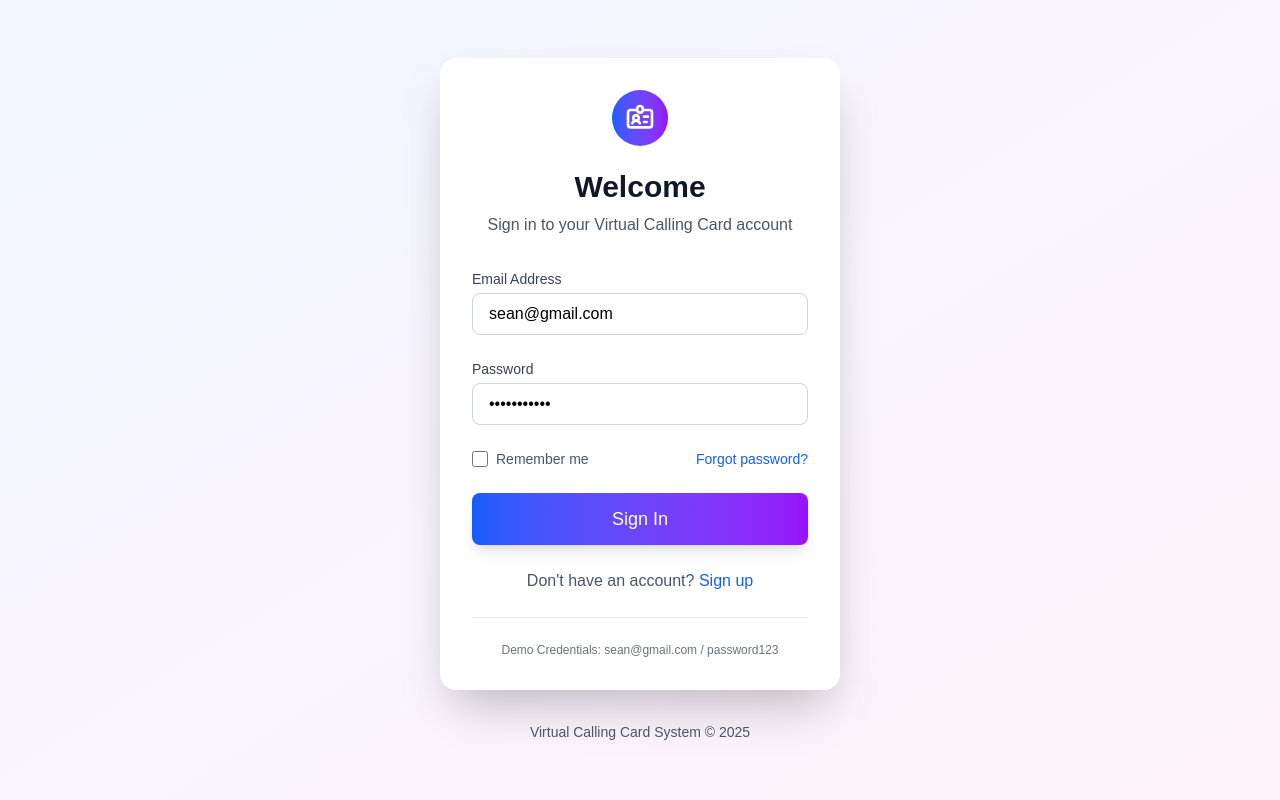
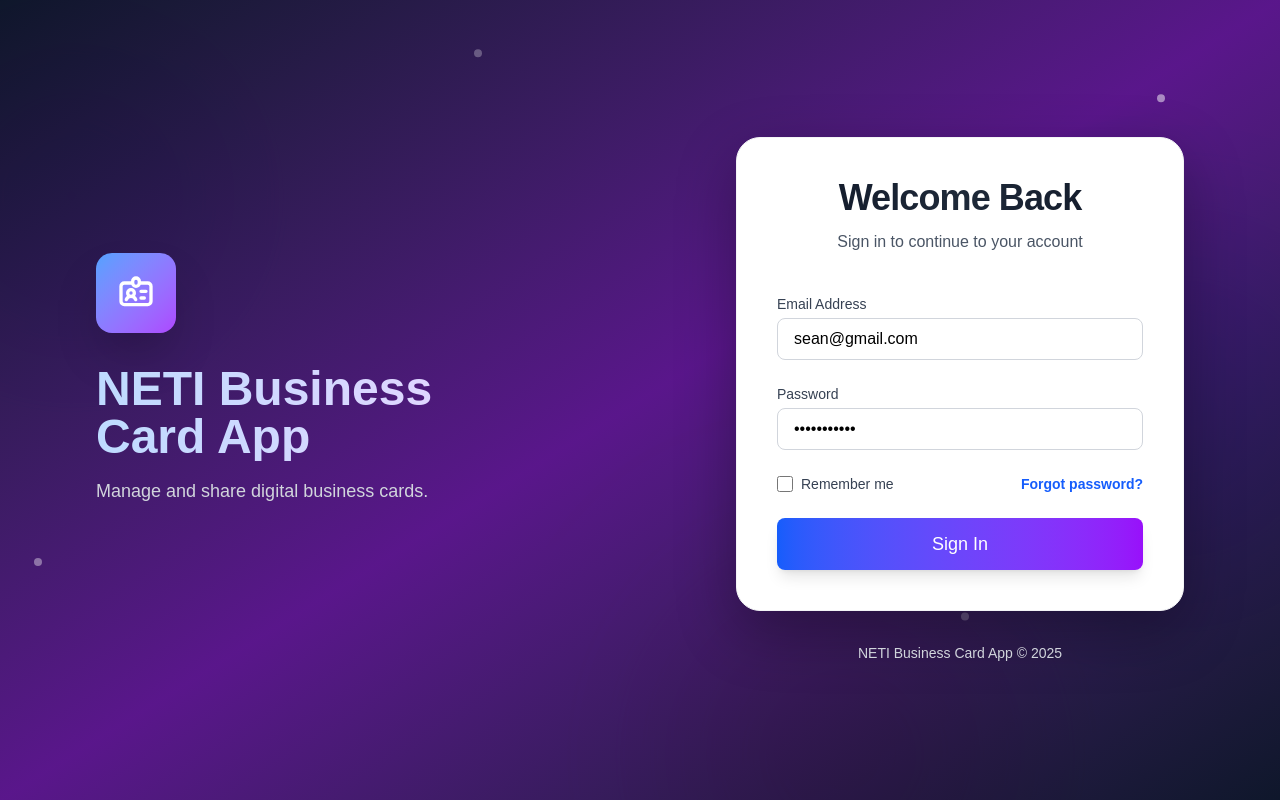
Before and after one commit to Dev-NETI/CALLING_CARD_FRONTEND, a Next.js app: page /login in a window 1280 px wide. Built offline with nearby package versions, Linux system fonts and the light colour scheme.

Commit message:
staged login form

```diff
--- a/src/app/layout.tsx
+++ b/src/app/layout.tsx
@@ -15,8 +15,8 @@ const geistMono = Geist_Mono({
 });
 
 export const metadata: Metadata = {
-  title: "Virtual Calling Card System",
-  description: "Professional virtual business cards for your team",
+  title: "NETI Business Card App",
+  description: "Virtual business card for NETI",
 };
 
 export default function RootLayout({
@@ -30,9 +30,7 @@ export default function RootLayout({
         className={`${geistSans.variable} ${geistMono.variable} antialiased`}
       >
         <AuthProvider>
-          <ToastProvider>
-            {children}
-          </ToastProvider>
+          <ToastProvider>{children}</ToastProvider>
         </AuthProvider>
       </body>
     </html>
--- a/src/app/login/page.tsx
+++ b/src/app/login/page.tsx
@@ -8,6 +8,7 @@ import { api } from "@/lib/api";
 import Button from "@/components/ui/Button";
 import Input from "@/components/ui/Input";
 import Link from "next/link";
+import { motion } from "framer-motion";
 
 export default function LoginPage() {
   const [email, setEmail] = useState("sean@gmail.com");
@@ -41,14 +42,171 @@ export default function LoginPage() {
     }
   };
 
+  // Animation variants
+  const containerVariants = {
+    hidden: { opacity: 0 },
+    visible: {
+      opacity: 1,
+      transition: {
+        staggerChildren: 0.1,
+        delayChildren: 0.2,
+      },
+    },
+  };
+
   return (
-    <div className="min-h-screen flex items-center justify-center bg-gradient-to-br from-blue-50 via-purple-50 to-pink-50">
-      <div className="absolute inset-0 bg-grid-pattern opacity-5"></div>
+    <div className="min-h-screen flex overflow-hidden bg-linear-to-br from-slate-900 via-purple-900 to-slate-900 relative">
+      {/* Animated background elements */}
+      <div className="absolute inset-0 overflow-hidden">
+        {/* Gradient orbs */}
+        <motion.div
+          className="absolute top-0 -left-40 w-80 h-80 bg-purple-500 rounded-full mix-blend-multiply filter blur-3xl opacity-20"
+          animate={{
+            x: [0, 100, 0],
+            y: [0, 50, 0],
+            scale: [1, 1.1, 1],
+          }}
+          transition={{
+            duration: 8,
+            repeat: Infinity,
+            ease: "easeInOut",
+          }}
+        />
+        <motion.div
+          className="absolute top-40 -right-40 w-80 h-80 bg-blue-500 rounded-full mix-blend-multiply filter blur-3xl opacity-20"
+          animate={{
+            x: [0, -100, 0],
+            y: [0, 100, 0],
+            scale: [1, 1.2, 1],
+          }}
+          transition={{
+            duration: 10,
+            repeat: Infinity,
+            ease: "easeInOut",
+          }}
+        />
+        <motion.div
+          className="absolute -bottom-40 left-1/2 w-80 h-80 bg-pink-500 rounded-full mix-blend-multiply filter blur-3xl opacity-20"
+          animate={{
+            x: [0, 50, 0],
+            y: [0, -50, 0],
+            scale: [1, 1.15, 1],
+          }}
+          transition={{
+            duration: 9,
+            repeat: Infinity,
+            ease: "easeInOut",
+          }}
+        />
 
-      <div className="relative w-full max-w-md px-6">
-        <div className="bg-white rounded-2xl shadow-2xl p-8">
-          <div className="text-center mb-8">
-            <div className="inline-block p-3 bg-gradient-to-r from-blue-600 to-purple-600 rounded-full mb-4">
+        {/* Floating shapes */}
+        {[...Array(6)].map((_, i) => (
+          <motion.div
+            key={i}
+            className="absolute w-2 h-2 bg-white rounded-full opacity-20"
+            style={{
+              left: `${Math.random() * 100}%`,
+              top: `${Math.random() * 100}%`,
+            }}
+            animate={{
+              y: [0, -30, 0],
+              opacity: [0.2, 0.5, 0.2],
+            }}
+            transition={{
+              duration: 3 + Math.random() * 2,
+              repeat: Infinity,
+              delay: Math.random() * 2,
+            }}
+          />
+        ))}
+      </div>
+
+      <div className="flex flex-1 flex-col lg:flex-row relative z-10">
+        {/* Left side - Branding */}
+        <motion.div
+          className="hidden lg:flex lg:flex-1 flex-col justify-center items-center p-12 text-white"
+          initial={{ opacity: 0, x: -50 }}
+          animate={{ opacity: 1, x: 0 }}
+          transition={{ duration: 0.8 }}
+        >
+          <motion.div
+            className="max-w-md"
+            animate={{
+              y: [0, -20, 0],
+            }}
+            transition={{
+              duration: 3,
+              repeat: Infinity,
+              ease: "easeInOut",
+            }}
+          >
+            <motion.div
+              className="mb-8"
+              initial={{ scale: 0 }}
+              animate={{ scale: 1 }}
+              transition={{ duration: 0.5, delay: 0.2 }}
+            >
+              <div className="w-20 h-20 bg-linear-to-br from-blue-400 to-purple-500 rounded-2xl flex items-center justify-center shadow-2xl mb-6">
+                <svg
+                  className="w-10 h-10 text-white"
+                  fill="none"
+                  stroke="currentColor"
+                  viewBox="0 0 24 24"
+                >
+                  <path
+                    strokeLinecap="round"
+                    strokeLinejoin="round"
+                    strokeWidth={2}
+                    d="M10 6H5a2 2 0 00-2 2v9a2 2 0 002 2h14a2 2 0 002-2V8a2 2 0 00-2-2h-5m-4 0V5a2 2 0 114 0v1m-4 0a2 2 0 104 0m-5 8a2 2 0 100-4 2 2 0 000 4zm0 0c1.306 0 2.417.835 2.83 2M9 14a3.001 3.001 0 00-2.83 2M15 11h3m-3 4h2"
+                  />
+                </svg>
+              </div>
+            </motion.div>
+
+            <motion.h1
+              className="text-5xl font-bold mb-4 bg-linear-to-r from-blue-200 to-purple-200 bg-clip-text text-transparent"
+              initial={{ opacity: 0, y: 20 }}
+              animate={{ opacity: 1, y: 0 }}
+              transition={{ duration: 0.6, delay: 0.4 }}
+            >
+              NETI Business Card App
+            </motion.h1>
+
+            <motion.p
+              className="text-lg text-gray-300 mb-8"
+              initial={{ opacity: 0, y: 20 }}
+              animate={{ opacity: 1, y: 0 }}
+              transition={{ duration: 0.6, delay: 0.5 }}
+            >
+              Manage and share digital business cards.
+            </motion.p>
+          </motion.div>
+        </motion.div>
+
+        {/* Right side - Login form */}
+        <div className="flex flex-1 items-center justify-center p-6 lg:p-12">
+          <motion.div
+            className="w-full max-w-md"
+            initial="hidden"
+            animate="visible"
+            variants={containerVariants}
+          >
+            {/* Modern card with white background */}
+            <motion.div
+              className="bg-white rounded-3xl shadow-[0_20px_60px_rgba(0,0,0,0.3)] p-10 border border-gray-100"
+              initial={{ opacity: 0, y: 20 }}
+              animate={{ opacity: 1, y: 0 }}
+              transition={{ duration: 0.5, delay: 0.2 }}
+              whileHover={{ scale: 1.01 }}
+            >
+              {/* Mobile logo */}
+              <motion.div
+                className="lg:hidden text-center mb-8"
+                initial={{ opacity: 0, y: 20 }}
+                animate={{ opacity: 1, y: 0 }}
+                transition={{ duration: 0.5, delay: 0.3 }}
+              >
+                <div className="w-16 h-16 bg-linear-to-br from-blue-500 to-purple-600 rounded-2xl flex items-center justify-center shadow-lg mb-4 mx-auto">
                   <svg
                     className="w-8 h-8 text-white"
                     fill="none"
@@ -63,13 +221,28 @@ export default function LoginPage() {
                     />
                   </svg>
                 </div>
-            <h1 className="text-3xl font-bold text-gray-900 mb-2">Welcome</h1>
-            <p className="text-gray-600">
-              Sign in to your Virtual Calling Card account
+              </motion.div>
+
+              <motion.div
+                className="text-center mb-10"
+                initial={{ opacity: 0, y: 20 }}
+                animate={{ opacity: 1, y: 0 }}
+                transition={{ duration: 0.5, delay: 0.4 }}
+              >
+                <h2 className="text-4xl font-extrabold bg-linear-to-r from-gray-900 via-gray-800 to-gray-900 bg-clip-text text-transparent mb-3 tracking-tight">
+                  Welcome Back
+                </h2>
+                <p className="text-gray-600 text-base font-medium">
+                  Sign in to continue to your account
                 </p>
-          </div>
+              </motion.div>
 
               <form onSubmit={handleSubmit} className="space-y-6">
+                <motion.div
+                  initial={{ opacity: 0, y: 20 }}
+                  animate={{ opacity: 1, y: 0 }}
+                  transition={{ duration: 0.5, delay: 0.5 }}
+                >
                   <Input
                     label="Email Address"
                     type="email"
@@ -78,7 +251,13 @@ export default function LoginPage() {
                     placeholder="Enter your email"
                     required
                   />
+                </motion.div>
 
+                <motion.div
+                  initial={{ opacity: 0, y: 20 }}
+                  animate={{ opacity: 1, y: 0 }}
+                  transition={{ duration: 0.5, delay: 0.6 }}
+                >
                   <Input
                     label="Password"
                     type="password"
@@ -87,53 +266,67 @@ export default function LoginPage() {
                     placeholder="Enter your password"
                     required
                   />
+                </motion.div>
 
-            <div className="flex items-center justify-between text-sm">
-              <label className="flex items-center">
-                <input
+                <motion.div
+                  className="flex items-center justify-between text-sm"
+                  initial={{ opacity: 0, y: 20 }}
+                  animate={{ opacity: 1, y: 0 }}
+                  transition={{ duration: 0.5, delay: 0.7 }}
+                >
+                  <label className="flex items-center group cursor-pointer">
+                    <motion.input
                       type="checkbox"
-                  className="w-4 h-4 text-blue-600 border-gray-300 rounded focus:ring-blue-500"
+                      className="w-4 h-4 text-blue-600 border-gray-300 rounded focus:ring-blue-500 cursor-pointer"
+                      whileHover={{ scale: 1.1 }}
+                      whileTap={{ scale: 0.95 }}
                     />
-                <span className="ml-2 text-gray-600">Remember me</span>
+                    <span className="ml-2 text-gray-700 group-hover:text-gray-900 transition-colors font-medium">
+                      Remember me
+                    </span>
                   </label>
-              <a href="#" className="text-blue-600 hover:text-blue-700">
+                  <motion.a
+                    href="#"
+                    className="text-blue-600 hover:text-blue-700 transition-colors font-semibold"
+                    whileHover={{ x: 5 }}
+                  >
                     Forgot password?
-              </a>
-            </div>
+                  </motion.a>
+                </motion.div>
 
+                <motion.div
+                  initial={{ opacity: 0, y: 20 }}
+                  animate={{ opacity: 1, y: 0 }}
+                  transition={{ duration: 0.5, delay: 0.8 }}
+                >
+                  <motion.div
+                    whileHover={{ scale: 1.02 }}
+                    whileTap={{ scale: 0.98 }}
+                  >
                     <Button
                       type="submit"
                       variant="primary"
                       size="lg"
-              className="w-full"
+                      className="w-full bg-linear-to-r from-blue-500 to-purple-600 hover:from-blue-600 hover:to-purple-700 shadow-lg"
                       isLoading={isLoading}
                     >
                       Sign In
                     </Button>
+                  </motion.div>
+                </motion.div>
               </form>
+            </motion.div>
 
-          <div className="mt-6 text-center">
-            <p className="text-gray-600">
-              Don't have an account?{" "}
-              <Link
-                href="/register"
-                className="text-blue-600 hover:text-blue-700 font-medium"
+            <motion.p
+              className="text-center mt-8 text-sm text-gray-300 font-medium"
+              initial={{ opacity: 0 }}
+              animate={{ opacity: 1 }}
+              transition={{ duration: 0.6, delay: 1.2 }}
             >
-                Sign up
-              </Link>
-            </p>
+              NETI Business Card App &copy; 2025
+            </motion.p>
+          </motion.div>
         </div>
-
-          <div className="mt-6 pt-6 border-t border-gray-200">
-            <p className="text-xs text-center text-gray-500">
-              Demo Credentials: sean@gmail.com / password123
-            </p>
-          </div>
-        </div>
-
-        <p className="text-center mt-8 text-sm text-gray-600">
-          Virtual Calling Card System &copy; 2025
-        </p>
       </div>
     </div>
   );
--- a/src/components/layout/Navigation.tsx
+++ b/src/components/layout/Navigation.tsx
@@ -19,7 +19,7 @@ export default function Navigation() {
           <div className="flex items-center gap-8">
             <Link href="/dashboard">
               <h1 className="text-2xl font-bold bg-gradient-to-r from-blue-600 to-purple-600 bg-clip-text text-transparent cursor-pointer">
-                Virtual Cards
+                NETI Business Card App
               </h1>
             </Link>
             <div className="hidden md:flex gap-4">
```
Also changed, not shown: src/app/page.tsx (+6 -6 lines). Lines whose indentation alone changed are shown as unchanged.
